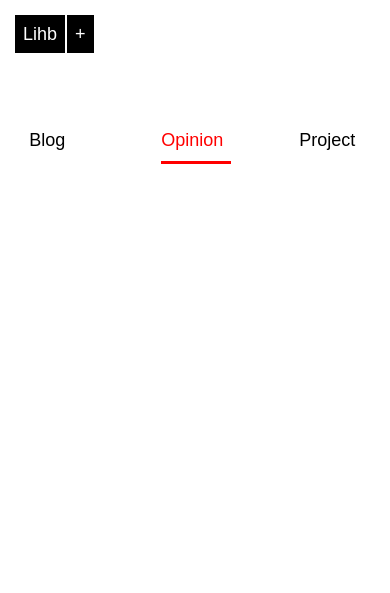
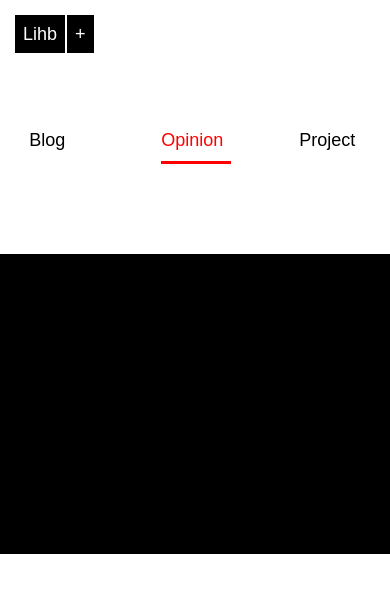
Before and after one commit to lihb/lihb.github.com, a Jekyll site: the page built from knowledge/index.md, in a window 390 px wide. Shown: the top 593 px of the page. Built offline with Jekyll 4.4.1, drawn with Linux system fonts in a browser that asks for light colours; Markdown is read by kramdown in place of the engine named in the settings.

Commit message:
modify css

```diff
--- a/css/default.css
+++ b/css/default.css
@@ -87,7 +87,7 @@ pre ol{margin-left:25px;list-style-type:decimal;}
     /*background-image:url(https://d233eq3e3p3cv0.cloudfront.net/max/1000/0*cF2i1ZosSP_UTJig.jpeg);*/
     background-image:url(http://ww2.sinaimg.cn/mw690/4f9d0c35gw1el3matcib2j20rs15oh0y.jpg);
 }
-.opinion .aside{
+.knowledge .aside{
     background-image:url(https://dnqgz544uhbo8.cloudfront.net/_/fp/img/bestof/june-2013.CaUUbO2jIECgCmldhmxCCA.jpg);
 }
 .project .aside{
@@ -168,7 +168,7 @@ h3.about {color:#777;margin-top:20px;font-size:22px;margin-bottom:10px}
 
     .blog .aside,
     .project .aside,
-    .opinion .aside {display:none;background-image:none;}
+    .knowledge.aside {display:none;background-image:none;}
 }
 
 @media (max-width: 1020px){
@@ -275,7 +275,7 @@ pre ol{margin-left:25px;list-style-type:decimal;}
 */
     background-image:url(http://ww2.sinaimg.cn/mw690/4f9d0c35gw1el3matcib2j20rs15oh0y.jpg);
 }
-.opinion .aside{
+.knowledge .aside{
     background-image:url(https://dnqgz544uhbo8.cloudfront.net/_/fp/img/bestof/june-2013.CaUUbO2jIECgCmldhmxCCA.jpg);
 }
 .project .aside{
@@ -356,7 +356,7 @@ h3.about {color:#777;margin-top:20px;font-size:22px;margin-bottom:10px}
 
     .blog .aside,
     .project .aside,
-    .opinion .aside {display:none;background-image:none;}
+    .knowledge .aside {display:none;background-image:none;}
 }
 
 @media (max-width: 1020px){
```
Also changed, not shown: _posts/knowledge/template.md (+1 -1 lines).
